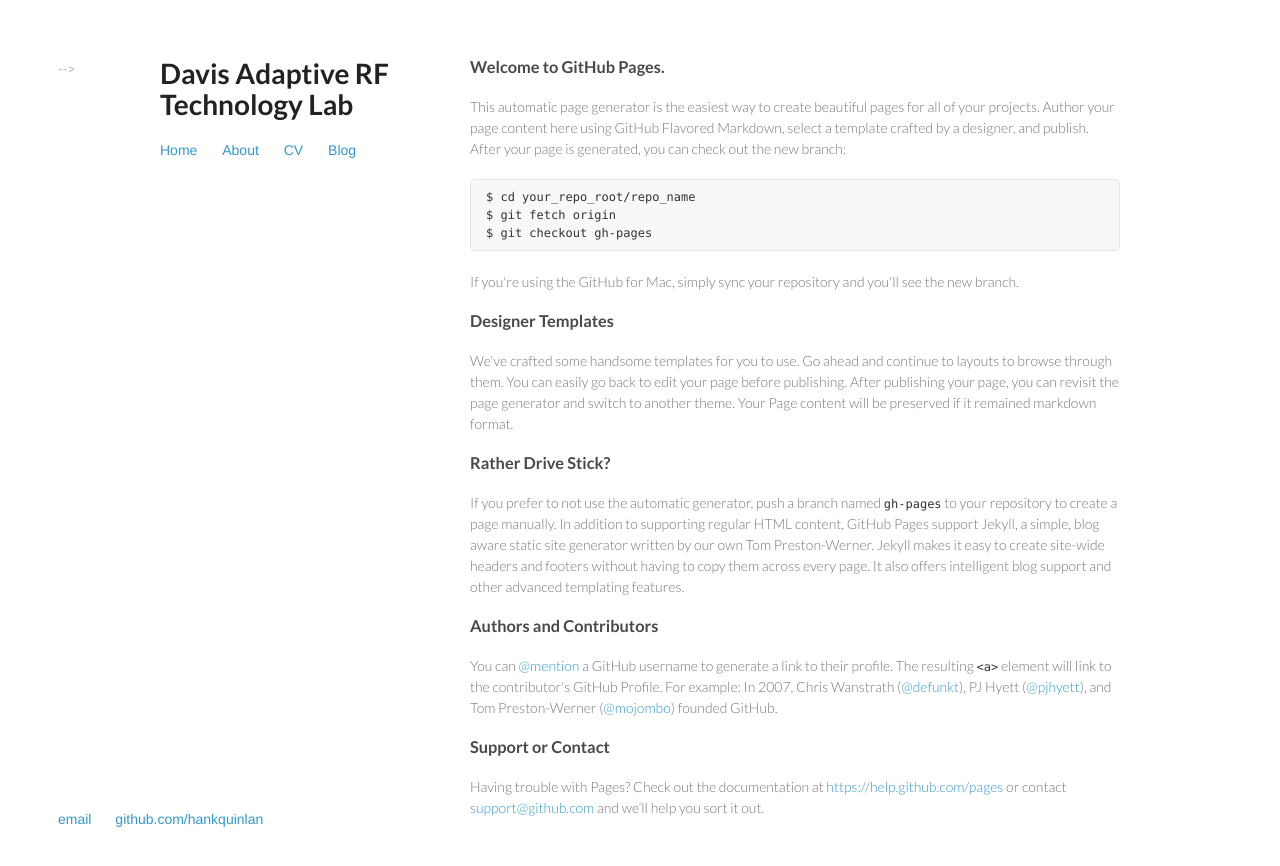
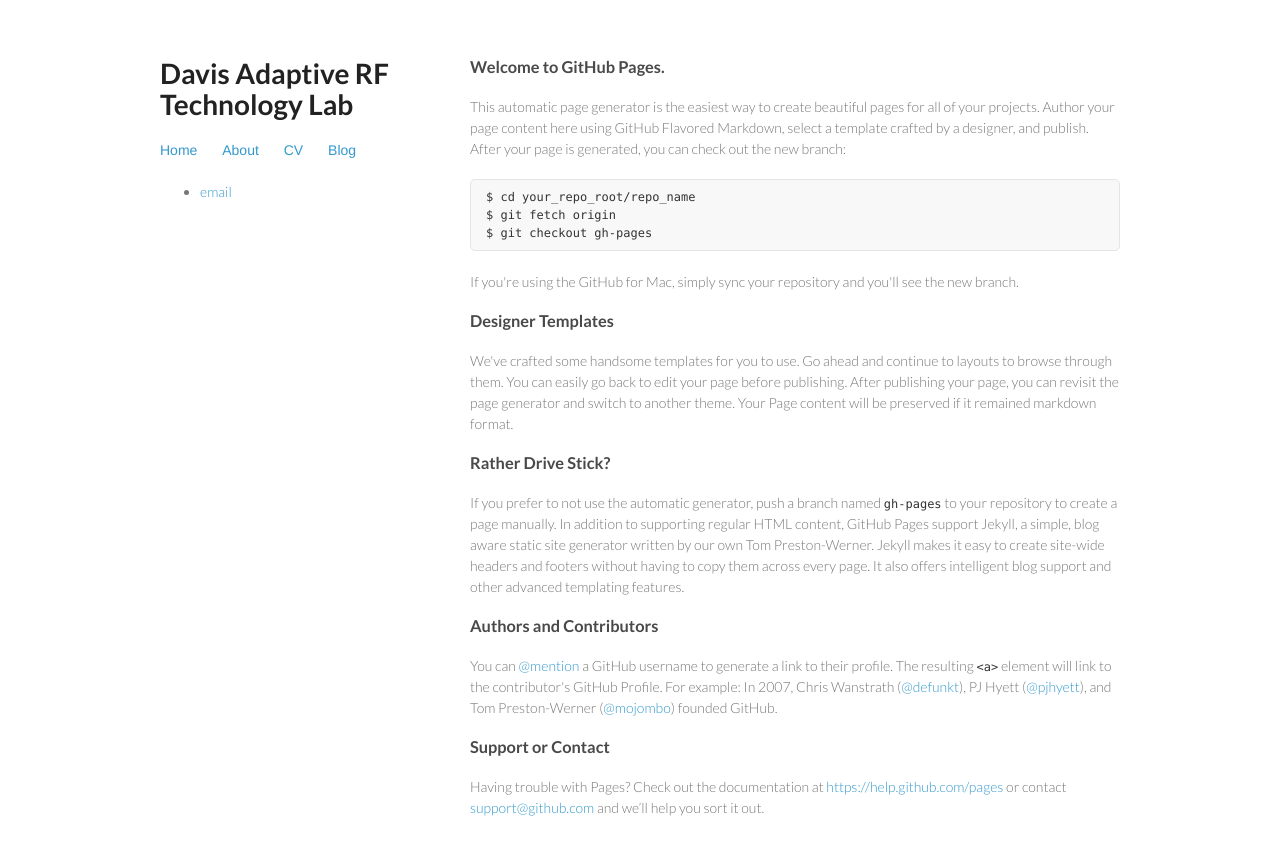
Before and after one commit to ucdart/ucdart.github.io, a Jekyll site: the page built from index.html, in a window 1280 px wide. Shown: the top 866 px of the page. Built offline with Jekyll 4.4.1, drawn with Linux system fonts in a browser that asks for light colours.

Commit message:
Update default.html
*removed the "container" div
*moved email to the <header> section

```diff
--- a/_layouts/default.html
+++ b/_layouts/default.html
@@ -22,19 +22,21 @@
 	    		</ul>
 			</nav>
 
+			<ul>
+	        		<li><a href="mailto:dart.ucdavis@gmail.com">email</a></li>
+			</ul>
+
 			</header>
 
 			{{ content }}
 
 			</div><!-- /.wrapper -->
-			<!--</div><!-- /.container -->-->
+			<!--</div> /.container -->
+			<!--
 			<footer>
-	    		<ul>
-	        		<li><a href="mailto:hankquinlanhub@gmail.com">email</a></li>
-	        		<li><a href="https://github.com/hankquinlan">github.com/hankquinlan</a></li>
-				</ul>
+
 			</footer>
-
+		    	-->
 		    	<script src="javascripts/scale.fix.js"></script>
         			 <script type="text/javascript">
             				var gaJsHost = (("https:" == document.location.protocol) ? "https://ssl." : "http://www.");
```
